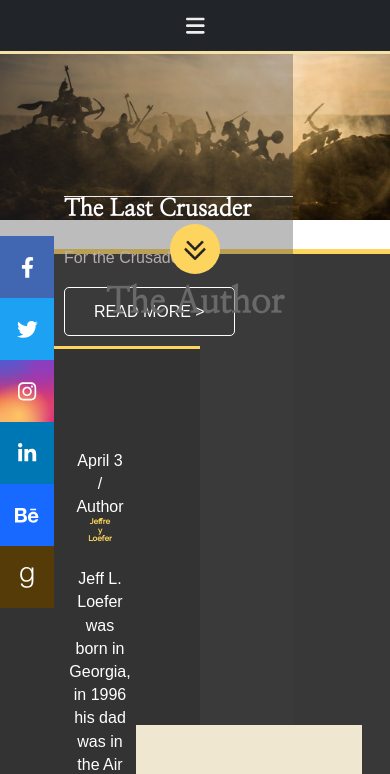
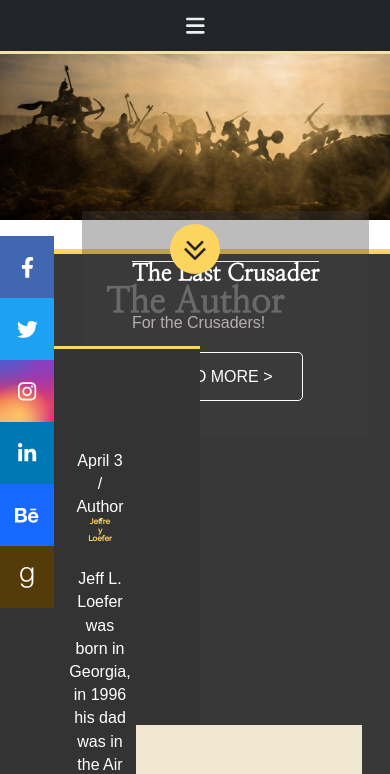
Before and after one commit to inksharedsolutions/jeffreyloefer, a Gatsby site: page / in a window 390 px wide. Shown: the top 774 px of the page. Built offline with nearby package versions, Linux system fonts and the light colour scheme; Gatsby itself is replaced by a stand-in of ours; a web font is replaced by a local one.

Commit message:
fixing responsive

```diff
--- a/gatsby-config.js
+++ b/gatsby-config.js
@@ -30,7 +30,7 @@
         // https://css-tricks.com/meta-theme-color-and-trickery/
         // theme_color: `#663399`,
         display: `minimal-ui`,
-        icon: `src/images/gatsby-icon.png`, // This path is relative to the root of the site.
+        icon: `src/images/logo.png`, // This path is relative to the root of the site.
       },
     },{
       resolve: `gatsby-source-filesystem`,
--- a/src/assets/scss/banner.scss
+++ b/src/assets/scss/banner.scss
@@ -1,14 +1,14 @@
 .banner-section{
-    height: 85vh;
+    max-height: 85vh;
     overflow: hidden;
 
     .banner-text{
         background: #40404059;
         position: absolute;
         top: 0;
-        height: 100%;
+        height: calc(100% - 15vh);
         width: 75%;
-        padding: 196px 0 0 64px;
+        padding: 15% 0 0 64px;
 
         .line{
             border-bottom: 1px solid #eee;
--- a/src/assets/scss/main.scss
+++ b/src/assets/scss/main.scss
@@ -16,10 +16,11 @@
     box-sizing: border-box;
     font-family: 'Mina', sans-serif;
     margin: 0;
+    scroll-behavior: smooth;
 }
 
 .container{
-    max-width: 1300px;
+    max-width: 1200px;
     width: 100%;
     margin-inline: auto;
 }
--- a/src/assets/scss/newsletter.scss
+++ b/src/assets/scss/newsletter.scss
@@ -72,7 +72,7 @@
                 line-height: 1.5;
                 color: #495057;
                 background-clip: padding-box;
-                width: 81%;
+                width: calc(100% - 148px);
                 transition: border-color .15s ease-in-out,box-shadow .15s ease-in-out;
             }
 
--- a/src/assets/scss/responsive.scss
+++ b/src/assets/scss/responsive.scss
@@ -6,7 +6,7 @@
 // 480px
 // 320px
 
-@media screen and (max-width: 1300px){
+@media screen and (max-width: 1200px){
     .container, .author-page, .contact-section{
         padding-left: 5%;
         padding-right: 5%;
@@ -25,9 +25,15 @@
         }
     }
 
-
-
     .banner-section{
-        height: auto;
+        .banner-text{
+            height: auto;
+            // transform: translate(50%, 50%);
+            // -webkit-transform: translate(20%, 34%);
+            padding: 50px;
+            top: 25%;
+            left: 21%;
+            width: auto;
+        }
     }
 }
--- a/src/components/author.js
+++ b/src/components/author.js
@@ -7,15 +7,18 @@
 
 const Author = () => {
     return(
-        <div className="author-section">
+        <div className="author-section" id="author-content">
             <div className="container">
-                <img
+                <a href="#author-content">
+                    <img
                     src={Arrow}
                     alt="arrow-down"
                     className="arrow-down" />
+                </a>
+
 
                 <h2>The Author</h2>
-                <div className="author-content">
+                <div className="author-content" >
                     <div className="bio">
                         <span>April 3 / Author</span>
 
```
Also changed, not shown: src/images/logo.png (added).
